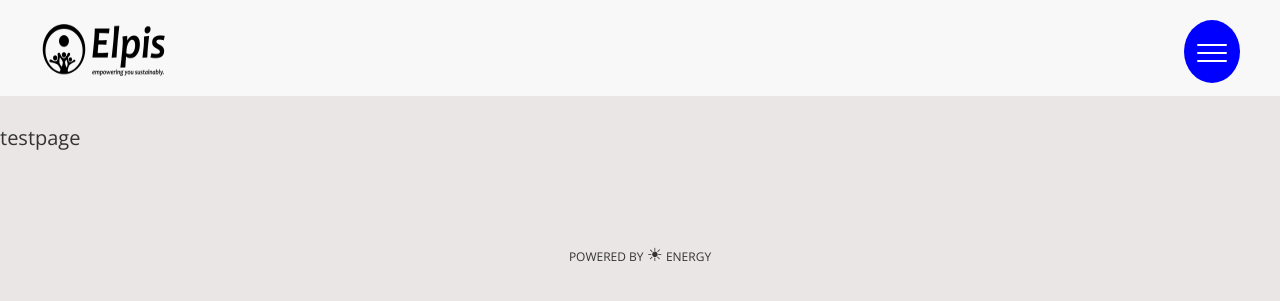
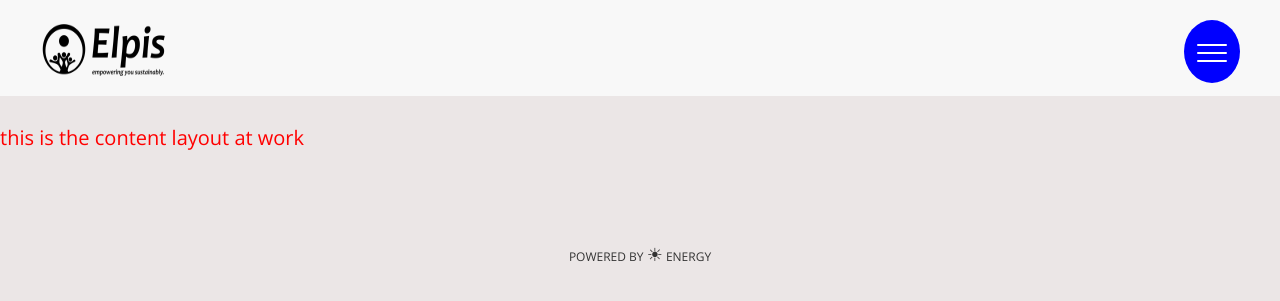
Before and after one commit to ElpisSolar/hslu-presentation, a Jekyll site: the page built from testpage.html, in a window 1280 px wide. Shown: the top 301 px of the page. Built offline with Jekyll 4.4.1, drawn with Linux system fonts in a browser that asks for light colours.

```diff
--- /dev/null
+++ b/_layouts/content.html
@@ -0,0 +1,5 @@
+---
+layout: default
+---
+
+<p style="color: red;">this is the content layout at work</p>
--- a/testpage.html
+++ b/testpage.html
@@ -1,5 +1,5 @@
 ---
-layout: default
+layout: content
 permalink: testpage.html
 ---
 
```
